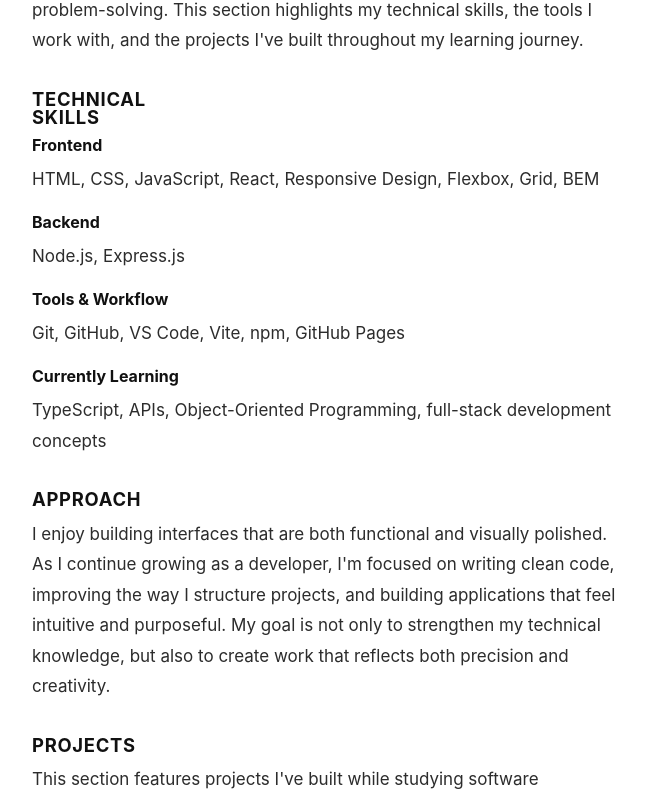
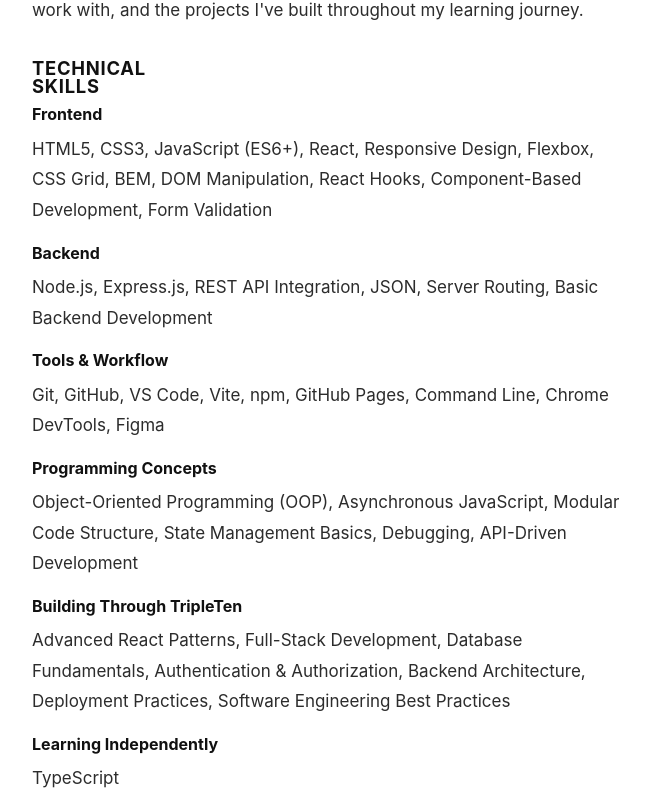
Before and after one commit to MykeRam/Mykes-Photog, a React (Vite) app in the folder client/: page / in a window 1280 px wide. Shown: the part 2409-3209 px from the top of the page, without its empty margins (8-658 px from the left). Built offline with nearby package versions, Linux system fonts and the light colour scheme; the HTML template or start-up script is replaced by a standard one.

Commit message:
Update coding skills section

```diff
--- a/client/src/components/Coding/Coding.jsx
+++ b/client/src/components/Coding/Coding.jsx
@@ -14,7 +14,7 @@
     <section id={sectionId} className="page-shell" aria-labelledby="coding-title">
       <div className="container">
         <div className="page-copy">
-          <p className="page-eyebrow">Coding</p>
+
           <h2 id="coding-title">Building thoughtful, responsive experiences through software engineering.</h2>
           <p>
             I&apos;m currently studying software engineering with TripleTen, where I&apos;m building a strong
@@ -29,22 +29,48 @@
 
             <div className="coding-skill-group">
               <h3>Frontend</h3>
-              <p>HTML, CSS, JavaScript, React, Responsive Design, Flexbox, Grid, BEM</p>
+              <p>
+                HTML5, CSS3, JavaScript (ES6+), React, Responsive Design, Flexbox, CSS Grid, BEM,
+                DOM Manipulation, React Hooks, Component-Based Development, Form Validation
+              </p>
             </div>
 
             <div className="coding-skill-group">
               <h3>Backend</h3>
-              <p>Node.js, Express.js</p>
+              <p>
+                Node.js, Express.js, REST API Integration, JSON, Server Routing, Basic Backend
+                Development
+              </p>
             </div>
 
             <div className="coding-skill-group">
               <h3>Tools &amp; Workflow</h3>
-              <p>Git, GitHub, VS Code, Vite, npm, GitHub Pages</p>
+              <p>
+                Git, GitHub, VS Code, Vite, npm, GitHub Pages, Command Line, Chrome DevTools,
+                Figma
+              </p>
             </div>
 
             <div className="coding-skill-group">
-              <h3>Currently Learning</h3>
-              <p>TypeScript, APIs, Object-Oriented Programming, full-stack development concepts</p>
+              <h3>Programming Concepts</h3>
+              <p>
+                Object-Oriented Programming (OOP), Asynchronous JavaScript, Modular Code Structure,
+                State Management Basics, Debugging, API-Driven Development
+              </p>
+            </div>
+
+            <div className="coding-skill-group">
+              <h3>Building Through TripleTen</h3>
+              <p>
+                Advanced React Patterns, Full-Stack Development, Database Fundamentals,
+                Authentication &amp; Authorization, Backend Architecture, Deployment Practices,
+                Software Engineering Best Practices
+              </p>
+            </div>
+
+            <div className="coding-skill-group">
+              <h3>Learning Independently</h3>
+              <p>TypeScript</p>
             </div>
           </section>
 
```
